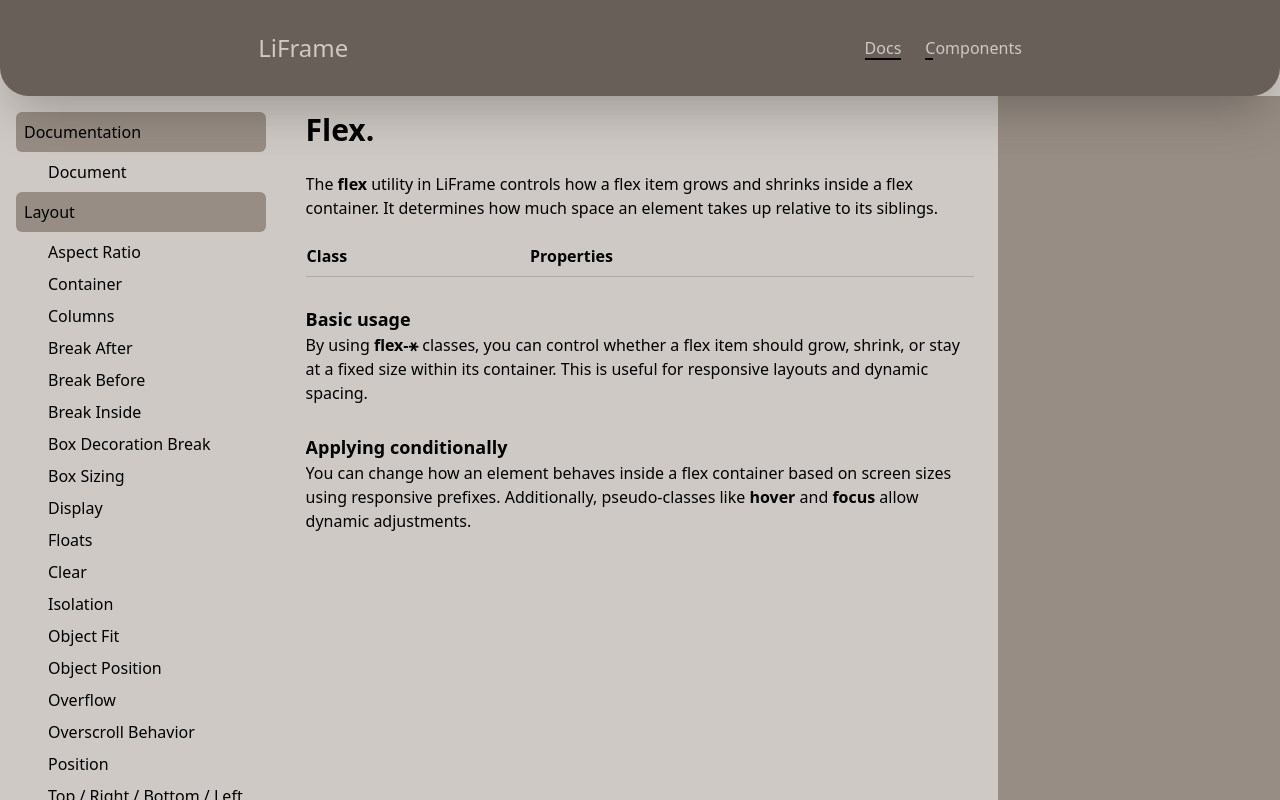
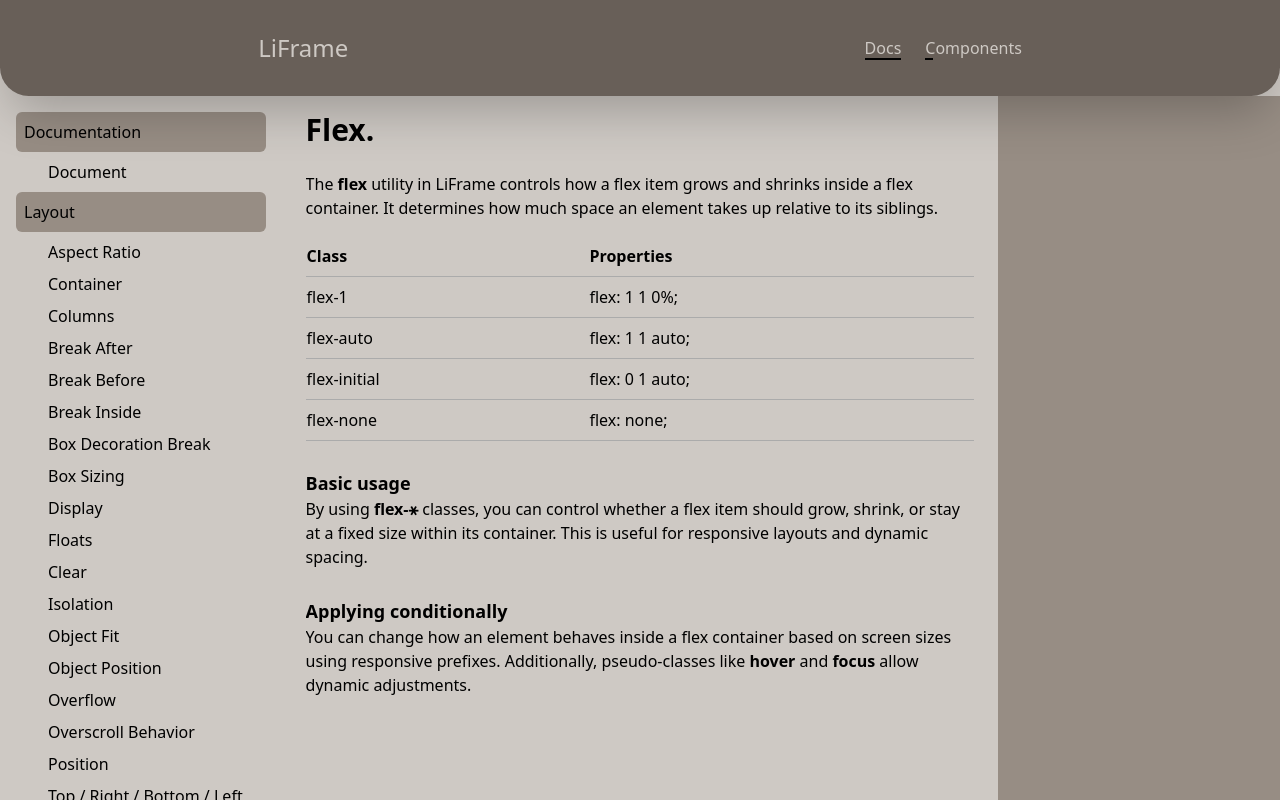
Before and after one commit to biswajitbesra/LiFrame, a React (Vite) app: page /docs/flex in a window 1280 px wide. Built offline with nearby package versions, Linux system fonts and the light colour scheme.

Commit message:
Page added

```diff
--- a/src/components/Pages/Flex&Grid/Flex.jsx
+++ b/src/components/Pages/Flex&Grid/Flex.jsx
@@ -15,7 +15,22 @@
                         </tr>
                     </thead>
                     <tbody>
-                        {/* Leave the table content blank as per your request */}
+                        <tr>
+                            <td class="border-b border-[#ababab] py-2">flex-1</td>
+                            <td class="border-b border-[#ababab] py-2">flex: 1 1 0%;</td>
+                        </tr>
+                        <tr>
+                            <td class="border-b border-[#ababab] py-2">flex-auto</td>
+                            <td class="border-b border-[#ababab] py-2">flex: 1 1 auto;</td>
+                        </tr>
+                        <tr>
+                            <td class="border-b border-[#ababab] py-2">flex-initial</td>
+                            <td class="border-b border-[#ababab] py-2">flex: 0 1 auto;</td>
+                        </tr>
+                        <tr>
+                            <td class="border-b border-[#ababab] py-2">flex-none</td>
+                            <td class="border-b border-[#ababab] py-2">flex: none;</td>
+                        </tr>
                     </tbody>
                 </table>
             </section>
```
